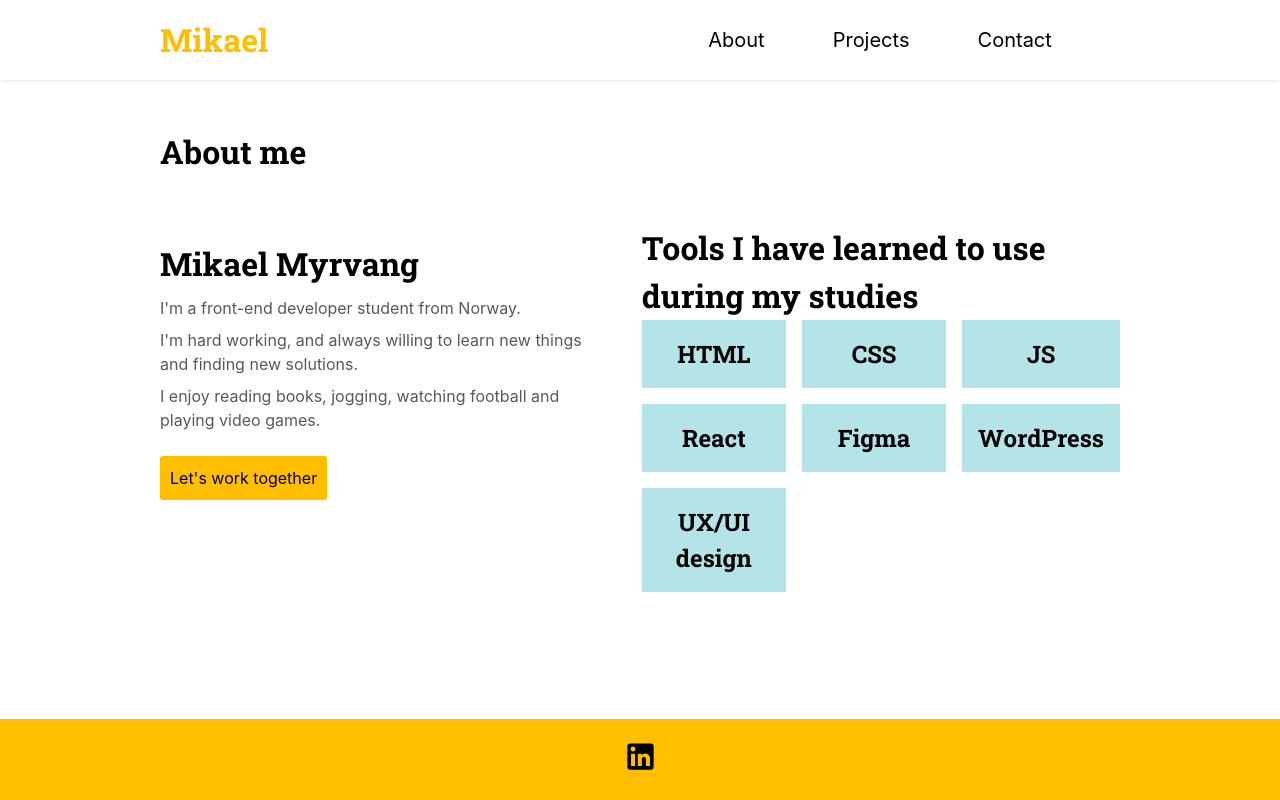
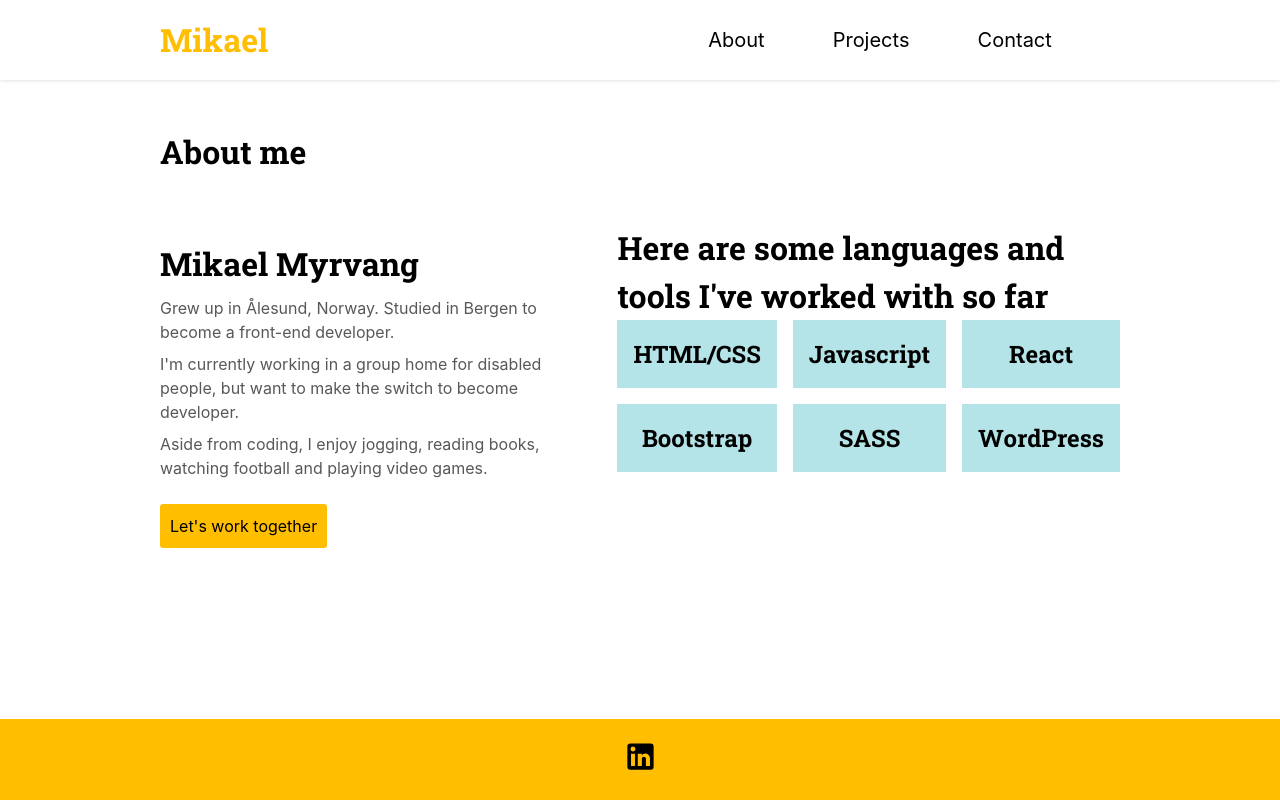
Before and after one commit to mikaelrev/portfolio-2, a React (Create React App) app: page /about in a window 1280 px wide. Built offline with nearby package versions, Linux system fonts and the light colour scheme.

Commit message:
Fixed some styling

```diff
--- a/package.json
+++ b/package.json
@@ -13,7 +13,7 @@
     "react": "^18.2.0",
     "react-dom": "^18.2.0",
     "react-router-dom": "^6.4.5",
-    "react-scripts": "5.0.1",
+    "react-scripts": "^5.0.1",
     "web-vitals": "^2.1.4"
   },
   "scripts": {
--- a/src/About.js
+++ b/src/About.js
@@ -12,13 +12,12 @@ function About() {
         <div className="about__info">
           <div className="about__bio">
             <h1>Mikael Myrvang</h1>
-            <p>I'm a front-end developer student from Norway.</p>
+            <p>Grew up in Ålesund, Norway. Studied in Bergen to become a front-end developer.</p>
             <p>
-              I'm hard working, and always willing to learn new things and
-              finding new solutions.{" "}
+              I'm currently working in a group home for disabled people, but want to make the switch to become developer.{" "}
             </p>
             <p>
-              I enjoy reading books, jogging, watching football and playing
+              Aside from coding, I enjoy jogging, reading books, watching football and playing
               video games.
             </p>
 
--- a/src/Contact.js
+++ b/src/Contact.js
@@ -8,8 +8,10 @@ import LinkedInIcon from "@mui/icons-material/LinkedIn";
 
 function Contact() {
   return (
+    <div className="contact-container">
       <div className="contact">
-      <Heading content="Get in touch with me" />
+        <Heading content="Contact" />
+        <p>Get in touch with me</p>
         <div className="contact__container">
           <ContactInfo
             Icon={LocationOnIcon}
@@ -31,7 +33,15 @@ function Contact() {
             }
           />
         </div>
+        <form>
+          <input placeholder="Name" type="text"></input>
+          <input placeholder="Email" type="email"></input>
+          <input placeholder="Subject" type="text"></input>
+          <textarea></textarea>
+        </form>
       </div>
+    </div>
+
   );
 }
 
--- a/src/Hero.js
+++ b/src/Hero.js
@@ -7,7 +7,7 @@ function Hero() {
     <div className="hero">
       <div className="hero__info">
         <h1>Hello, I'm Mikael</h1>
-        <p>Let's make something</p>
+        <p>Front-end developer</p>
         <NavLink to="/contact" className="hero__button">
           Contact me
         </NavLink>
--- a/src/Projects.js
+++ b/src/Projects.js
@@ -16,7 +16,7 @@ function Projects() {
           RepoUrl="https://github.com/mikaelrev/semester-project2"
         />
         <ProjectCard
-          Description="Change this"
+          Description="lorem lorem lorem lorem lorem lorem lorem lorem lorem lorem lorem"
           ImageUrl="images/js-frameworks-ca.png"
           Title="JS Frameworks CA"
           SiteUrl=""
--- a/src/Skills.js
+++ b/src/Skills.js
@@ -6,15 +6,14 @@ import SkillCard from "./SkillCard";
 function Skills() {
   return (
     <div className="skills">
-      <Heading content="Tools I have learned to use during my studies" />
+      <Heading content="Here are some languages and tools I've worked with so far" />
       <div className="skills__container">
-        <SkillCard Title="HTML" />
-        <SkillCard Title="CSS" />
-        <SkillCard Title="JS" />
+        <SkillCard Title="HTML/CSS" />
+        <SkillCard Title="Javascript" />
         <SkillCard Title="React" />
-        <SkillCard Title="Figma" />
+        <SkillCard Title="Bootstrap" />
+        <SkillCard Title="SASS" />
         <SkillCard Title="WordPress" />
-        <SkillCard Title="UX/UI design" />
       </div>
     </div>
   );
```
Also changed, not shown: src/App.css (line endings or trailing spaces), 1 other file (tests, documents, lock files or other folders). Lines whose indentation alone changed are shown as unchanged.
